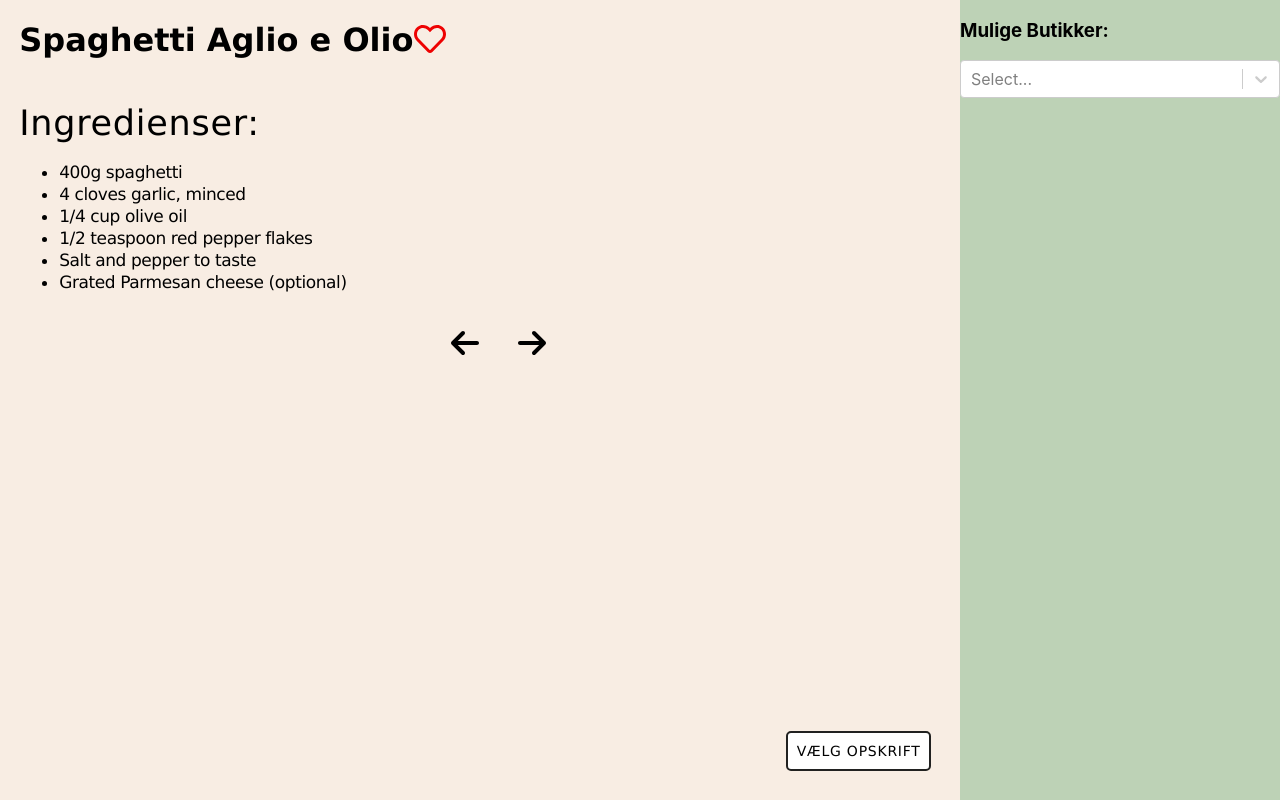
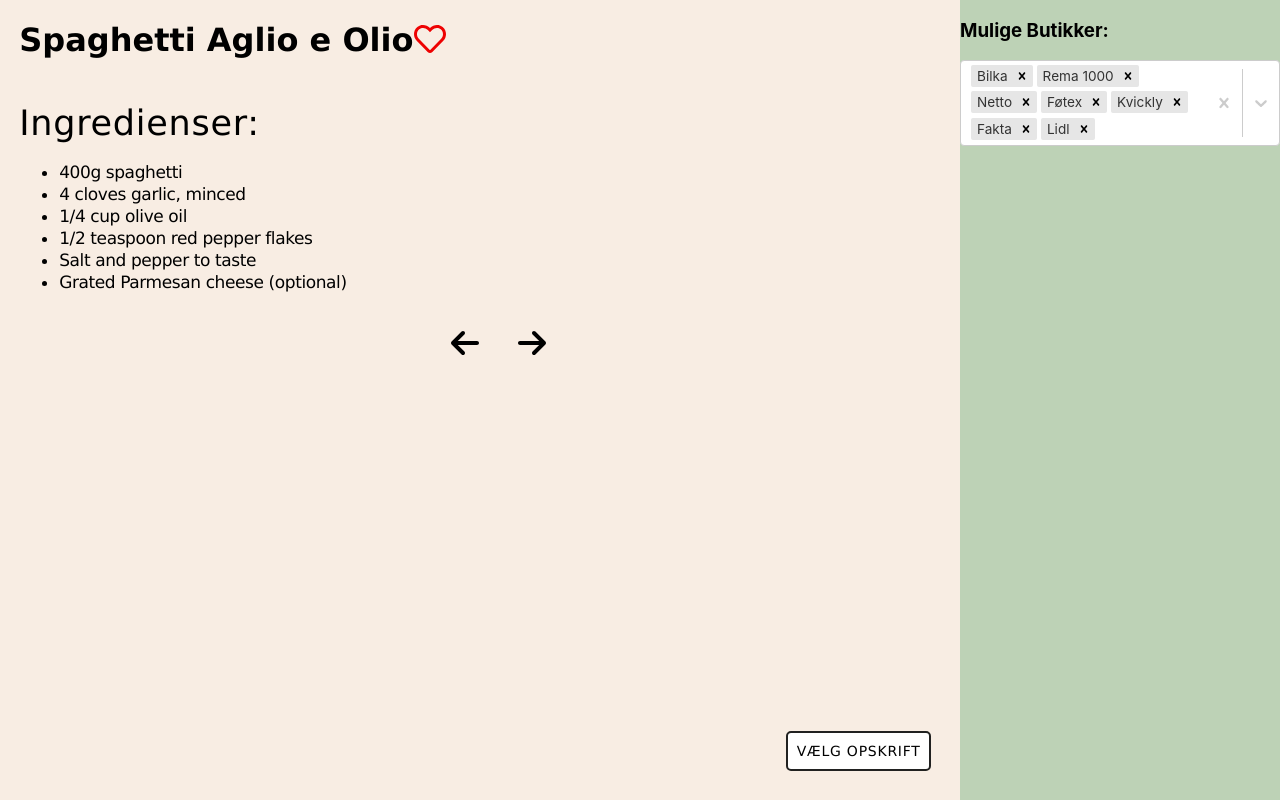
Before and after one commit to Jaffenheimer/p7-internet, a React (Create React App) app in the folder P7Internet.Frontend/react-app/: page / in a window 1280 px wide. Both pictures are taken after a click on the button "GENERER OPSKRIFTER". Built offline with nearby package versions, Linux system fonts and the light colour scheme; no server answers.

Commit message:
added select all button to the store selection and now all stores are selected by default

```diff
--- a/P7Internet.Frontend/react-app/src/components/StoreSelection.jsx
+++ b/P7Internet.Frontend/react-app/src/components/StoreSelection.jsx
@@ -1,5 +1,4 @@
-import React from "react";
-import { storesSlice } from "../features/storesSlice";
+import React, { useEffect, useState } from "react";
 import { useDispatch } from "react-redux";
 import { storesActions } from "../features/storesSlice";
 import Select from "react-select";
@@ -7,35 +6,80 @@ import Select from "react-select";
 const StoreSelection = () => {
   const dispatch = useDispatch();
 
-  const stores = [
-    {value: "Bilka",label: "Bilka"},
-    {value: "Rema 1000",label: "Rema 1000"},
-    {value: "Netto",label: "Netto"},
-    {value: "Føtex",label: "Føtex"},
-    {value: "Kvickly",label: "Kvickly"},
-    {value: "Fakta",label: "Fakta"},
-    {value: "Lidl",label: "Lidl"},
+  const allStores = [
+    { value: "Bilka", label: "Bilka" },
+    { value: "Rema 1000", label: "Rema 1000" },
+    { value: "Netto", label: "Netto" },
+    { value: "Føtex", label: "Føtex" },
+    { value: "Kvickly", label: "Kvickly" },
+    { value: "Fakta", label: "Fakta" },
+    { value: "Lidl", label: "Lidl" },
   ];
 
+  //make a new list of options with the selected stores as well as the option to select all stores
+  const selectAllOption = { value: "All stores", label: "Vælg alle" };
+  const allOptions = [selectAllOption, ...allStores];
 
+  const [values, setValue] = useState(allStores);
+  const [options, setOptions] = useState([]);
 
-  const handleChange = (event) => {
-    const stores = [];
-    for (const element of event) {
-      const value = element.value.toLowerCase();
-      stores.push(value);
+  //whenever we update the store hook, we update the redux
+  useEffect(() => {
+    dispatch(storesActions.setStores(values));
+  }, [values]);
+
+  const handleChange = (event, actionMeta) => {
+    console.log(actionMeta);
+    //action is the type of action, option is the selected option, removedValue is the removed value
+    const { action, option, removedValue } = actionMeta;
+    console.log(option);
+    //removing a store
+    if (action === "remove-value") {
+      const removedValueOption = {
+        value: removedValue.value,
+        label: removedValue.value,
+      };
+      setValue(values.filter((value) => value.value !== removedValue.value));
+      //if the options list is empty, we set the options to be the removed value as well as the select all
+      if (options.length === 0)
+        setOptions([selectAllOption, removedValueOption]);
+      //otherwise we append the removed value to the options
+      else setOptions([...options, removedValueOption]);
     }
-    dispatch(storesActions.setStores(stores));
+
+    //selecting an option
+    else if (action === "select-option") {
+      //selecting the "vælg alle" option: we reset the options and add all stores as value
+      if (option.value === "All stores") {
+        setOptions([]);
+        setValue(allStores);
+        return;
+        //selecting a store: we remove the option from the options list and add it to the values
+      } else {
+        setOptions(options.filter((value) => value.value !== option.value));
+        setValue([option, ...values]);
+        return;
+      }
+    }
+
+    //clearing all selections: we reset the values and enable all options
+    if (action === "clear") {
+      setValue([]);
+      setOptions(allOptions);
+      return;
+    }
   };
 
   return (
     <div className="StoreSelection">
       <h3 id="StoreSelectionText">Mulige Butikker:</h3>
       <Select
+        closeMenuOnSelect={false}
         isMulti
         id="storesSelect"
-        options={stores}
+        options={options}
         onChange={handleChange}
+        value={values}
       />
     </div>
   );
```
